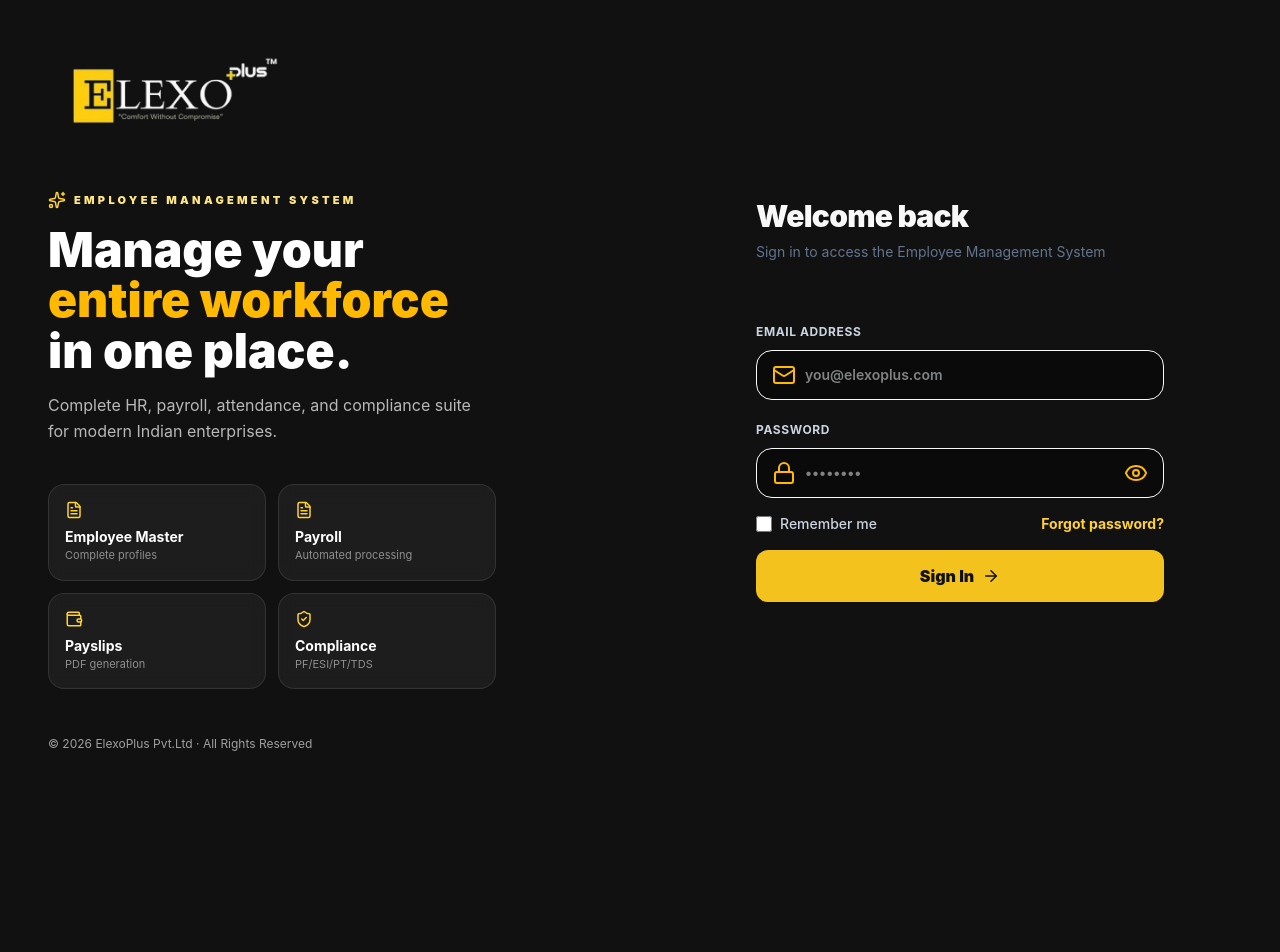
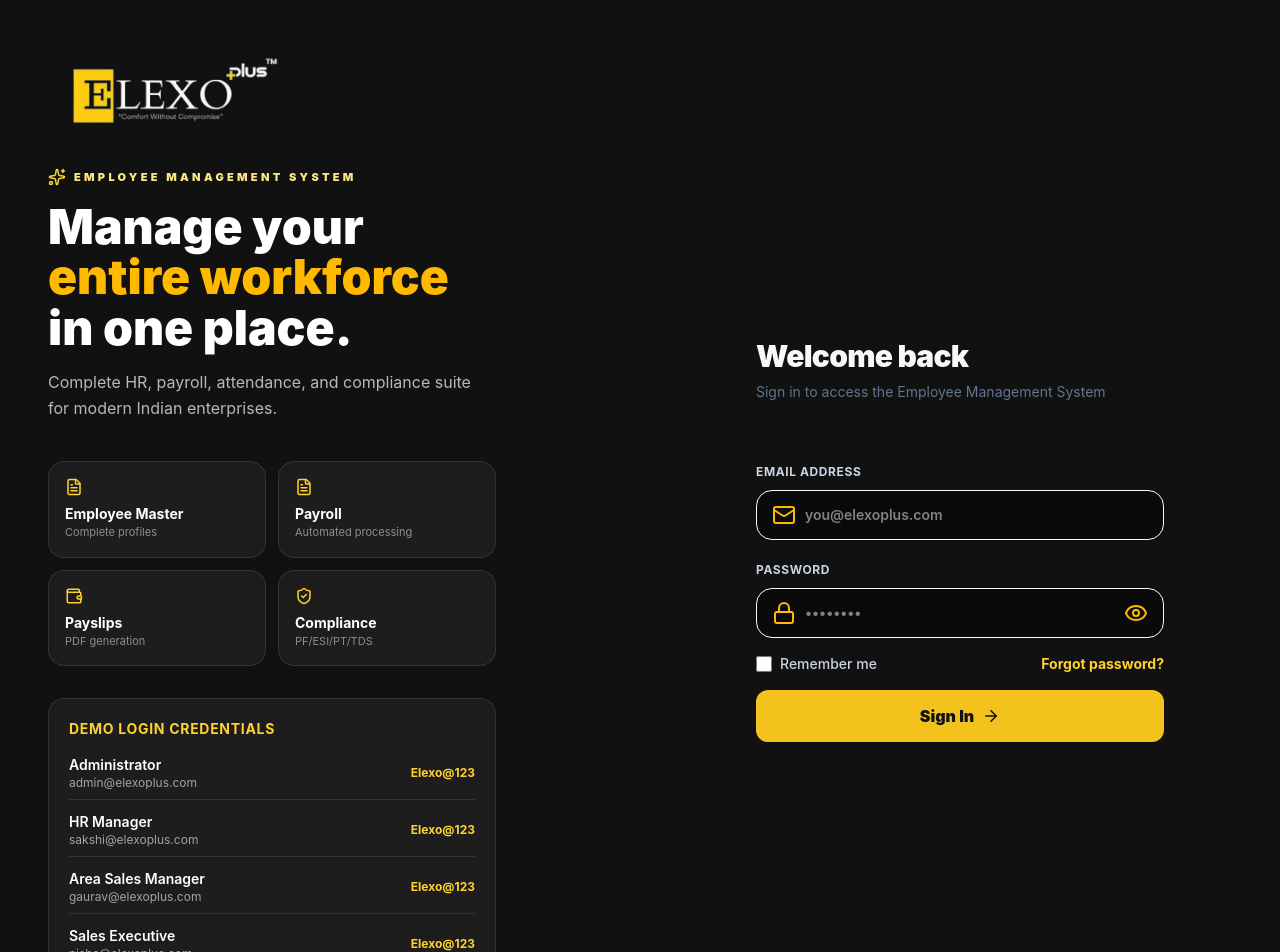
Before and after one commit to Sakshibansal027/EMS-ElexoPlus, a React (Vite) app in the folder Frontend/: page /login in a window 1280 px wide. Shown: the top 952 px of the page. Before the commit the page ends 800 px from the top, so only its background shows below. Built offline with nearby package versions, Linux system fonts and the light colour scheme.

Commit message:
feat: update @radix-ui/react-select to version 2.3.3 and add demo login credentials to LoginPage

```diff
--- a/Frontend/package.json
+++ b/Frontend/package.json
@@ -10,7 +10,7 @@
     "preview": "vite preview"
   },
   "dependencies": {
-    "@radix-ui/react-select": "^2.3.2",
+    "@radix-ui/react-select": "^2.3.3",
     "@tailwindcss/vite": "^4.3.2",
     "axios": "^1.18.1",
     "lucide-react": "^1.23.0",
--- a/Frontend/src/features/auth/pages/LoginPage.jsx
+++ b/Frontend/src/features/auth/pages/LoginPage.jsx
@@ -1,5 +1,7 @@
 import { useState } from "react";
 import { Link, useNavigate } from "react-router-dom";
+import MOCK_USERS from "../mock/mockUsers";
+import ROLES from "../../../config/roles";
 import {
   Mail,
   Lock,
@@ -33,6 +35,11 @@ function LoginPage() {
   const [rememberMe, setRememberMe] = useState(false);
   const navigate = useNavigate();
   const { login } = useAuth();
+  const DEMO_USERS = MOCK_USERS.filter(
+    (user) =>
+      user.role !== ROLES.SALES_EXECUTIVE ||
+      user.email === "nisha@elexoplus.com",
+  );
 
   // const validateForm = () => {
   //     if (!email.trim()) {
@@ -142,6 +149,32 @@ function LoginPage() {
                 <p className="text-[11px] text-white/50">{f.value}</p>
               </div>
             ))}
+          </div>
+          <div className="mt-8 rounded-2xl border border-white/10 bg-white/5 backdrop-blur p-5">
+            <h3 className="mb-4 text-sm font-bold uppercase tracking-wider text-amber-300">
+              Demo Login Credentials
+            </h3>
+
+            <div className="space-y-3">
+              {DEMO_USERS.map((user) => (
+                <div
+                  key={user.id}
+                  className="flex items-center justify-between border-b border-white/10 pb-2 last:border-none"
+                >
+                  <div>
+                    <p className="text-sm font-semibold text-white">
+                      {user.designation}
+                    </p>
+
+                    <p className="text-xs text-white/60">{user.email}</p>
+                  </div>
+
+                  <span className="text-xs font-bold text-amber-300">
+                    Elexo@123
+                  </span>
+                </div>
+              ))}
+            </div>
           </div>
         </div>
         <div className="relative text-xs text-white/60 mt-6 text-left">
```
Also changed, not shown: 1 other file (tests, documents, lock files or other folders).
